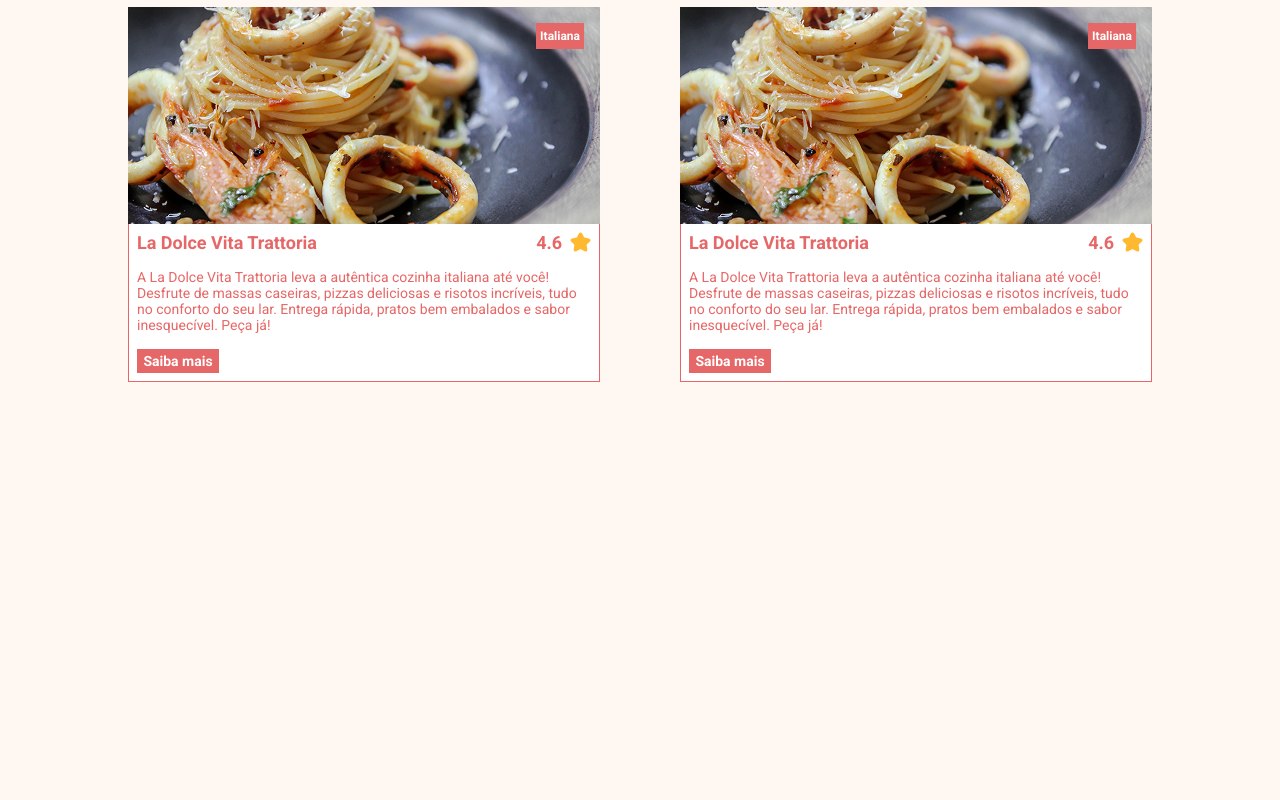
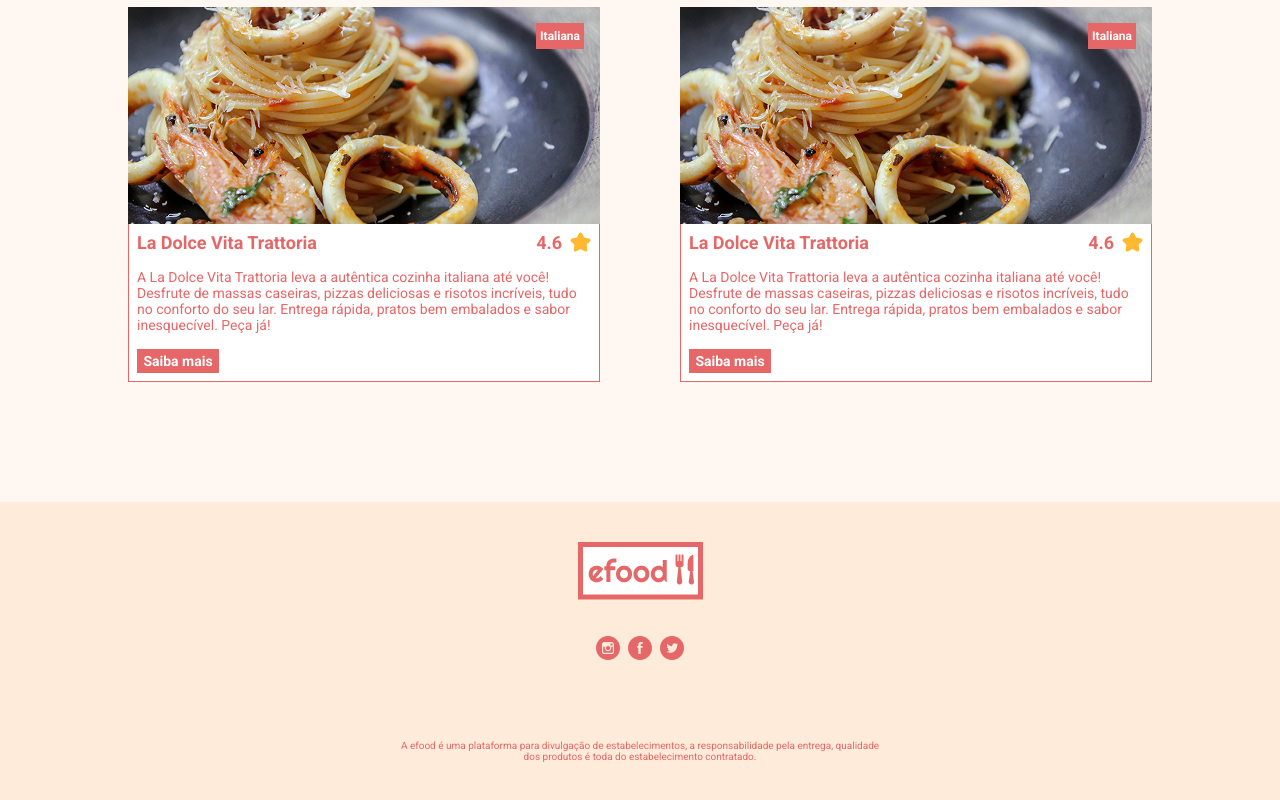
Before and after one commit to AsrielDreemurrGM/EFood_Restaurant, a React (Create React App) app: page / in a window 1280 px wide. Shown: the part 1303-2103 px from the top of the page. Before the commit the page ends 1805 px from the top, so only its background shows below. Built offline with nearby package versions, Linux system fonts and the light colour scheme.

Commit message:
Created Footer

```diff
--- a/src/App.tsx
+++ b/src/App.tsx
@@ -2,6 +2,7 @@ import { GlobalStyle } from './styles/styles';
 
 import Banner from './components/Banner';
 import Products from './components/Product';
+import Footer from './components/Footer';
 
 function App() {
   return (
@@ -11,6 +12,7 @@ function App() {
       <div className="globalContainer">
         <Products />
       </div>
+      <Footer />
     </>
   );
 }
--- /dev/null
+++ b/src/components/Footer/index.tsx
@@ -0,0 +1,25 @@
+import { Container, IconWrapper, Information } from './styles';
+
+import logo from '../../assets/images/logo.png';
+
+import { ReactComponent as FacebookIcon } from '../../assets/images/facebook.svg';
+import { ReactComponent as InstagramIcon } from '../../assets/images/instagram.svg';
+import { ReactComponent as TwitterIcon } from '../../assets/images/twitter.svg';
+
+const Footer = () => (
+  <Container>
+    <img src={logo} alt="Logo" />
+    <IconWrapper>
+      <InstagramIcon />
+      <FacebookIcon />
+      <TwitterIcon />
+    </IconWrapper>
+    <Information>
+      A efood é uma plataforma para divulgação de estabelecimentos, a
+      responsabilidade pela entrega, qualidade dos produtos é toda do
+      estabelecimento contratado.
+    </Information>
+  </Container>
+);
+
+export default Footer;
--- /dev/null
+++ b/src/components/Footer/styles.ts
@@ -0,0 +1,24 @@
+import styled from 'styled-components';
+import { colors } from '../../styles/styles';
+
+export const Container = styled.div`
+  padding: 40px 0;
+  display: block;
+  background-color: ${colors.warmBeige};
+  justify-items: center;
+`;
+
+export const IconWrapper = styled.div`
+  display: flex;
+  padding-top: 32px;
+  gap: 8px;
+`;
+
+export const Information = styled.p`
+  max-width: 480px;
+  width: 100%;
+  padding-top: 80px;
+  font-weight: 400;
+  font-size: 10px;
+  text-align: center;
+`;
```
